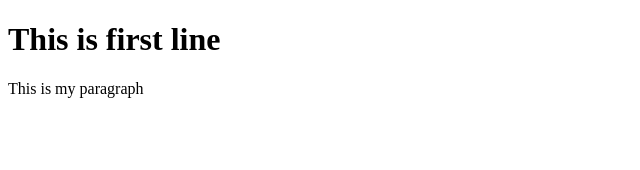
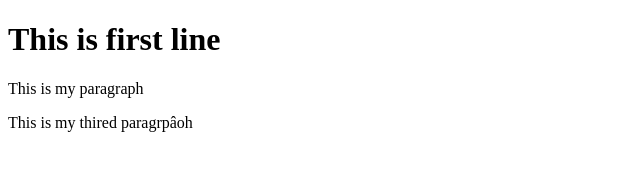
Before and after one commit to Odaoj1/git-test, a plain HTML site: page index.html in a window 1280 px wide. Shown: the whole page, without its empty margins (0-640 px from the left). Drawn offline with Linux system fonts and the light colour scheme.

Commit message:
Third commit

```diff
--- a/index.html
+++ b/index.html
@@ -3,5 +3,6 @@
     <body>
         <h1>This is first line</h1>
         <p>This is my paragraph</p>
+        <p>This is my thired paragrpâoh</p>
     </body>
 </html>
```
